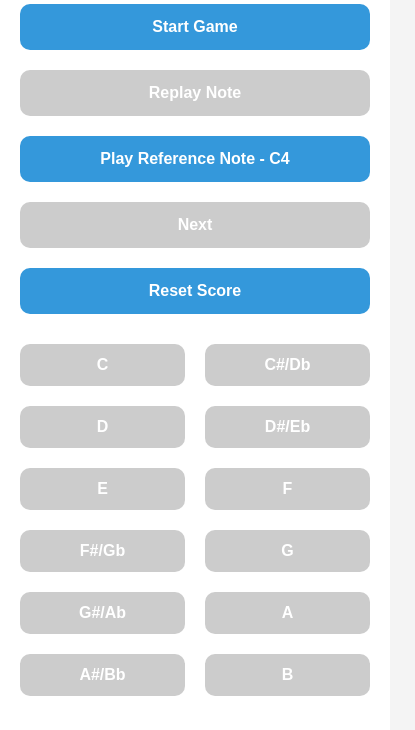
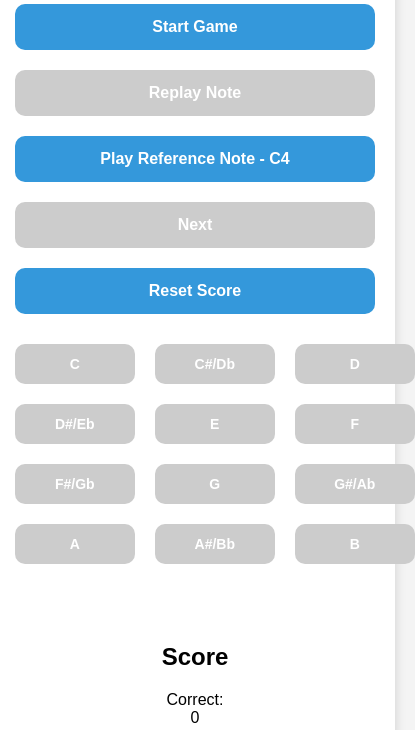
Before and after one commit to Bonzerelie/test2, a plain HTML site: page index.html in a window 390 px wide. Shown: the part 100-830 px from the top of the page, 415 px wide, since content can reach past the window. Drawn offline with Linux system fonts and the light colour scheme.

Commit message:
Update style.css

```diff
--- a/style.css
+++ b/style.css
@@ -5,6 +5,7 @@ body {
   padding: 0;
   display: flex;
   justify-content: center;
+  text-align: center; /* ✅ Center all text */
 }
 
 .container {
@@ -54,17 +55,17 @@ button:disabled {
   cursor: not-allowed;
 }
 
+/* Updated note buttons layout */
 #noteButtons {
-  display: flex;
-  flex-wrap: wrap;
-  justify-content: center;
+  display: grid;
+  grid-template-columns: repeat(4, 1fr); /* ✅ 4 buttons per row */
   gap: 10px;
   margin-top: 20px;
 }
 
 #noteButtons button {
-  flex: 1 1 28%;
   padding: 12px 0;
+  font-size: 14px; /* ✅ Slightly smaller text inside note buttons */
 }
 
 .feedback {
@@ -86,7 +87,7 @@ button:disabled {
 
 .stats {
   margin-top: 30px;
-  text-align: left;
+  text-align: center; /* ✅ Center stats too */
   font-size: 16px;
 }
 
@@ -107,7 +108,7 @@ button:disabled {
     font-size: 16px;
   }
 
-  #noteButtons button {
-    flex: 1 1 45%;
+  #noteButtons {
+    grid-template-columns: repeat(3, 1fr); /* ✅ For small screens, 3 buttons per row */
   }
 }
```
